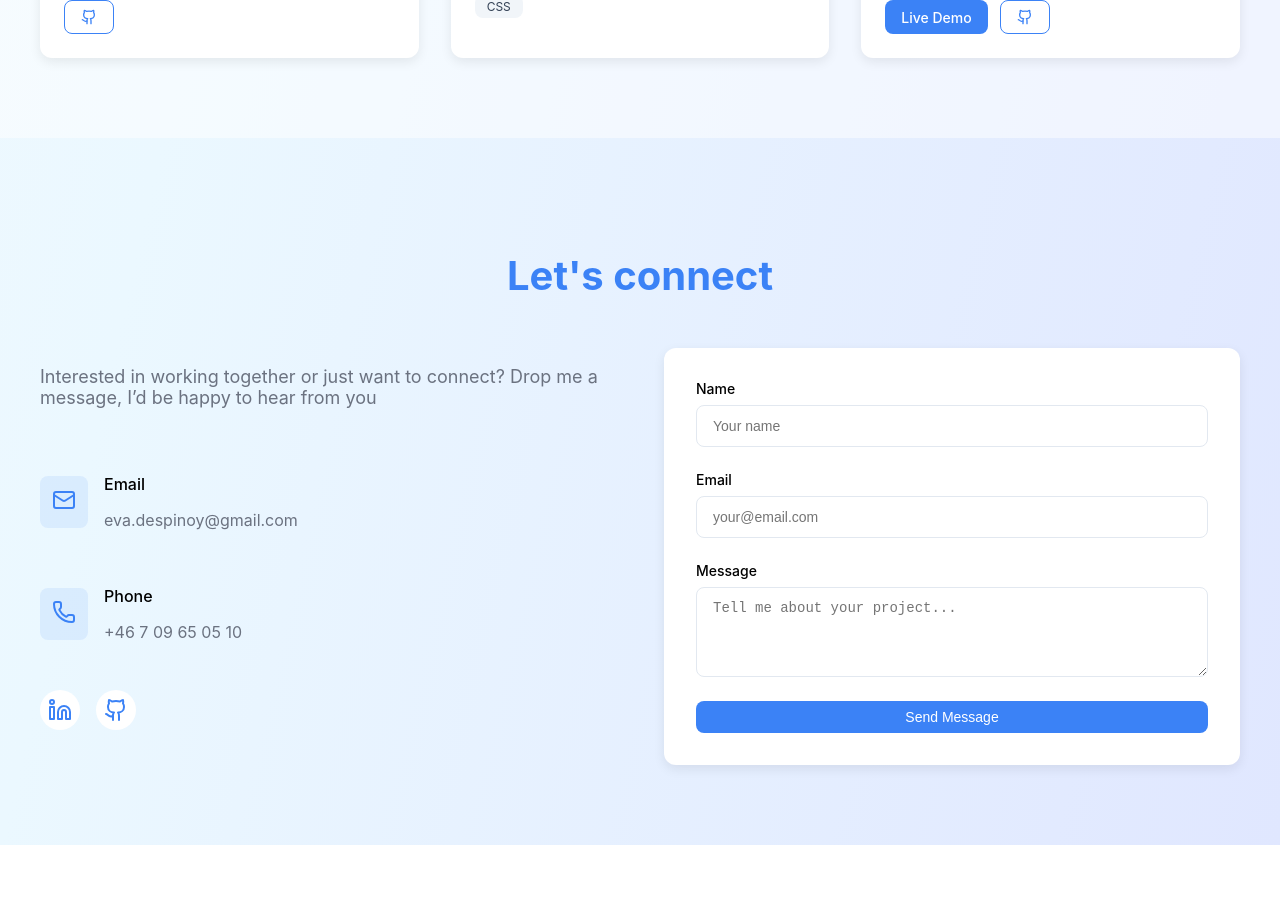
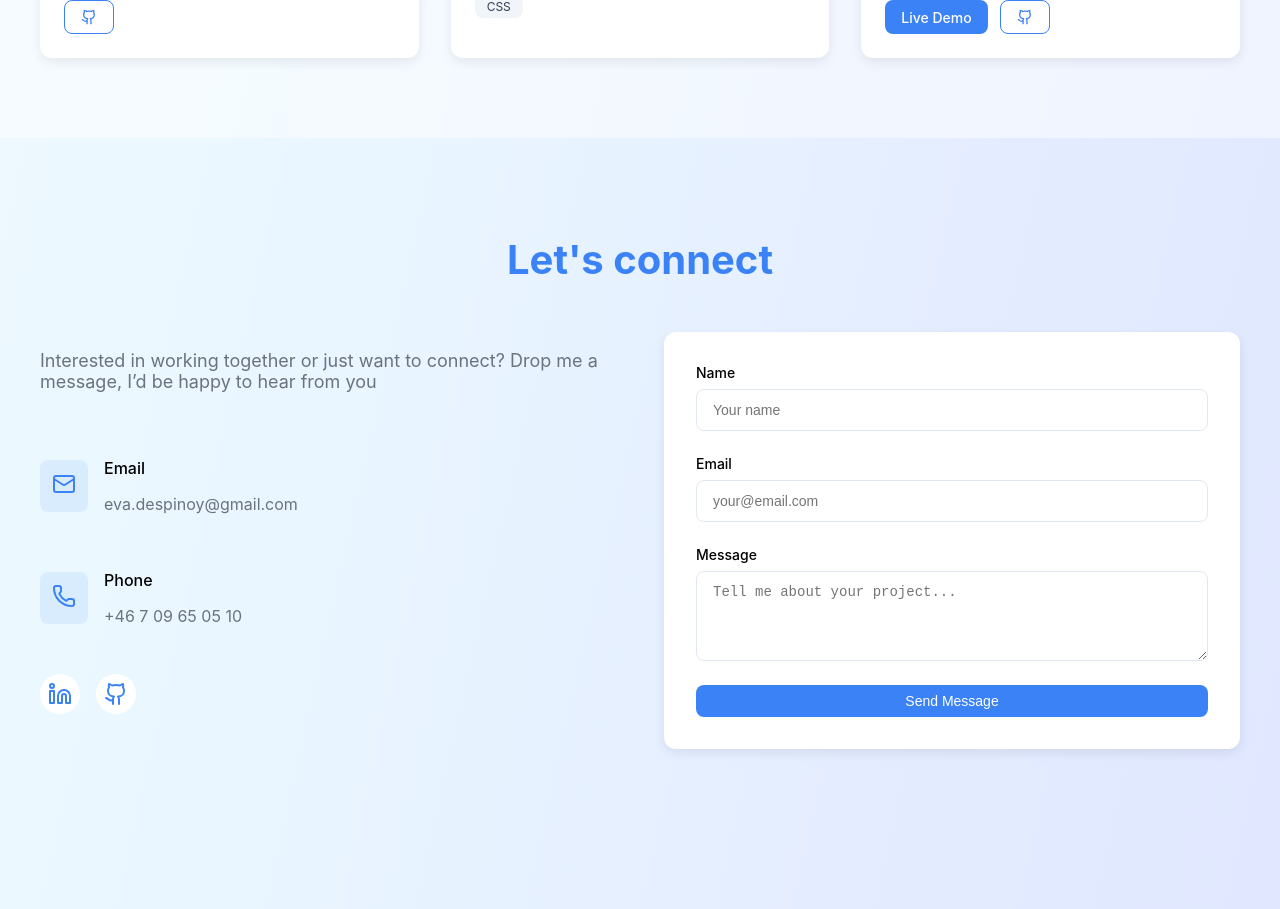
Before and after one commit to evkade/evkade.github.io, a React (Create React App) app in the folder client/: page / in a window 1280 px wide. Shown: the part 4760-5669 px from the top of the page. Before the commit the page ends 5605 px from the top, so only its background shows below. Built offline with nearby package versions, Linux system fonts and the light colour scheme.

Commit message:
contact section takes the whole screen

```diff
--- a/client/src/pages/contact/Contact.css
+++ b/client/src/pages/contact/Contact.css
@@ -1,5 +1,5 @@
 .contact-section {
-  padding: 5rem 1.5rem;
+  padding: 4rem 1.5rem 10rem 1.5rem;
 }
 
 .contact-container {
```
